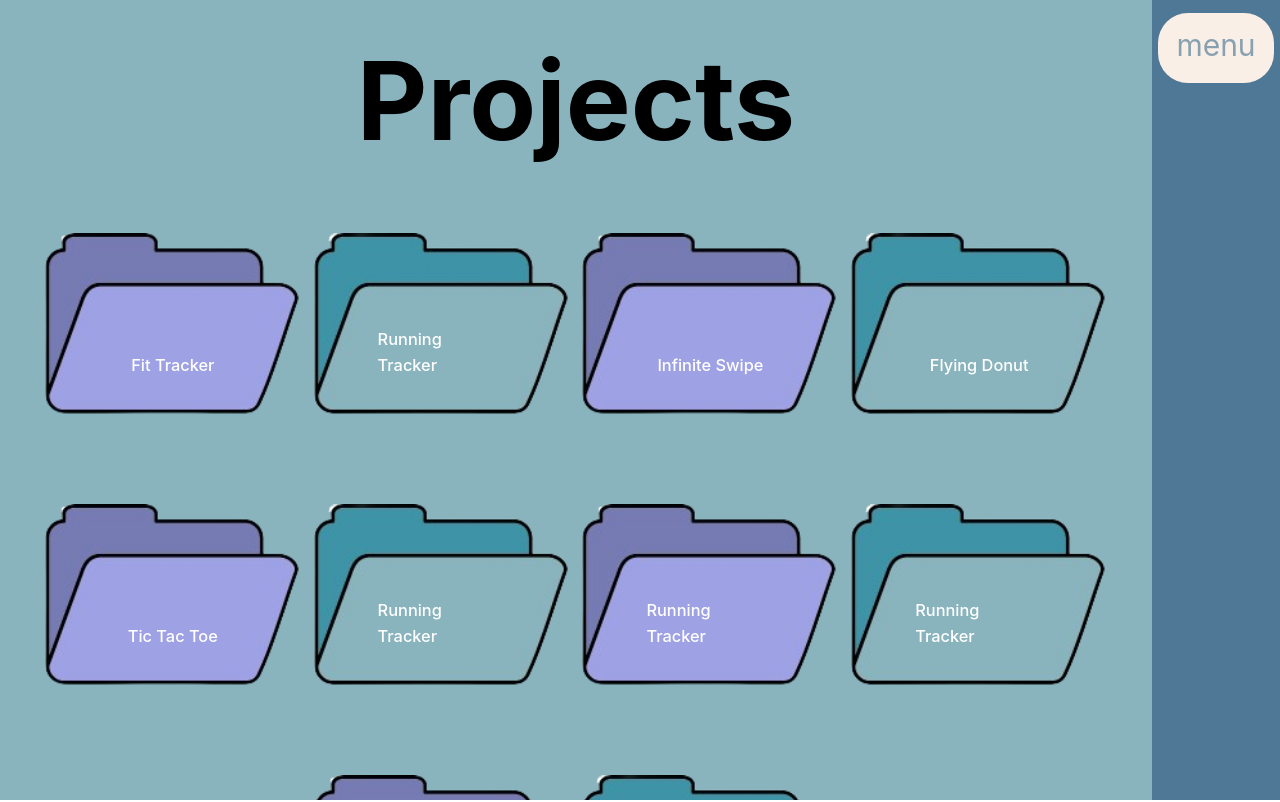
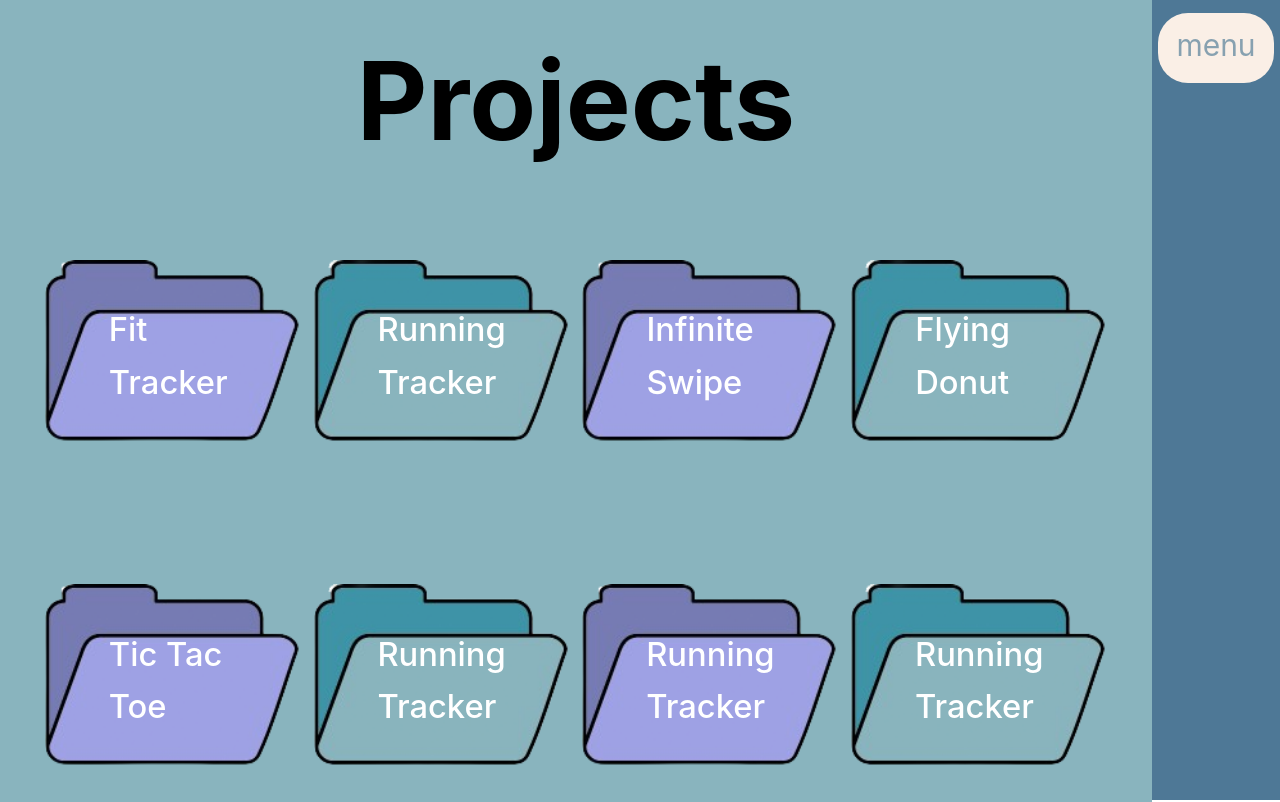
Before and after one commit to DroidStudioAS/Portfolio, a Vue app: page /projects in a window 1280 px wide. Shown: the top 802 px of the page. Built offline with nearby package versions, Linux system fonts and the light colour scheme.

Commit message:
project view checkpoint

```diff
--- a/src/views/ProjectView.vue
+++ b/src/views/ProjectView.vue
@@ -48,7 +48,7 @@ onMounted(()=>{
 <style scoped>
 
 .main_container{
-    height: 100vh;
+    height: 120vh;
     width: 90vw;
     display: flex;
     flex-flow: row wrap;
@@ -57,7 +57,6 @@ onMounted(()=>{
 
     position: absolute;
     top: 0vh;
-    overflow-y: auto;
 }
 .project_container{
     position: relative;
@@ -104,13 +103,15 @@ onMounted(()=>{
     align-items: center;
 
     font-weight: 500;
-    width: 15vw;
-    font-size: 1.5cap;
+    width: 30vw;
+    font-size: 3cap;
     color: white;
     width: 10vw;
     position: absolute;
-    bottom: 10vh;
-    left: 5vw;
+    bottom: 50%;
+    top: 50%;
+
+
 
 
 }
@@ -128,14 +129,19 @@ else 10vw */
         font-size: 5cap;
     }
     .project_label{
-        font-size: 0.8cap;
+        font-size: 1cap;
     }
+
 }
 @media (min-width:767px) and (max-width:991px){
     .main_container{
         width: 85vw;
         font-size: 1cap;
     }
+    .project_label{
+        font-size: 1cap;
+    }
+
 
 }
 
```
